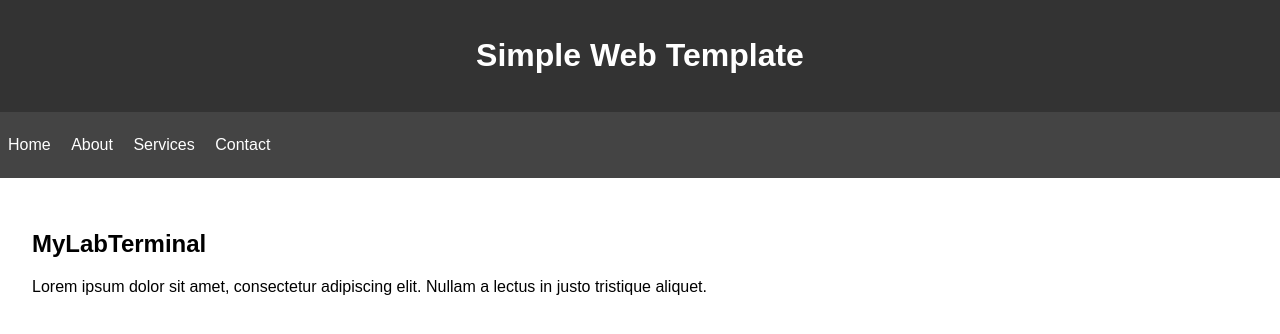
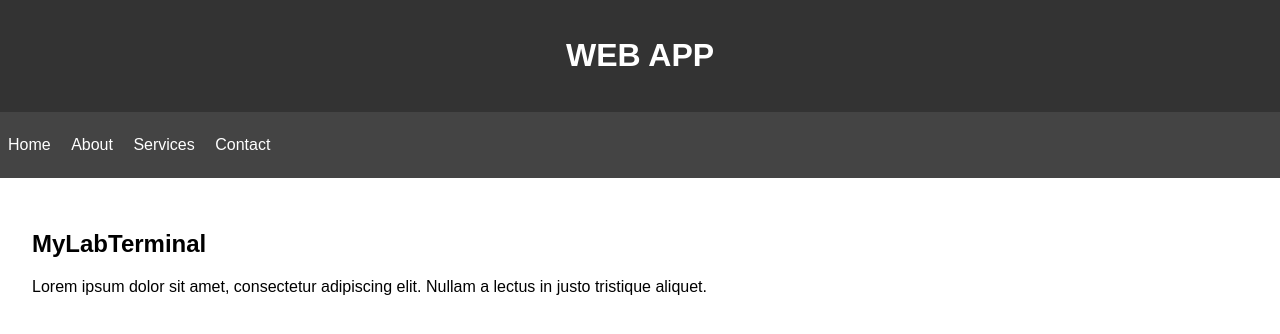
Before and after one commit to aleeshahayat/terminal, a PHP site: page / in a window 1280 px wide. Shown: the top 334 px of the page. Run offline with PHP 8.4, Linux system fonts and the light colour scheme.

Commit message:
Update index.php

```diff
--- a/index.php
+++ b/index.php
@@ -47,7 +47,7 @@
 <body>
 
 <header>
-  <h1>Simple Web Template</h1>
+  <h1>WEB APP</h1>
 </header>
 
 <nav>
```
